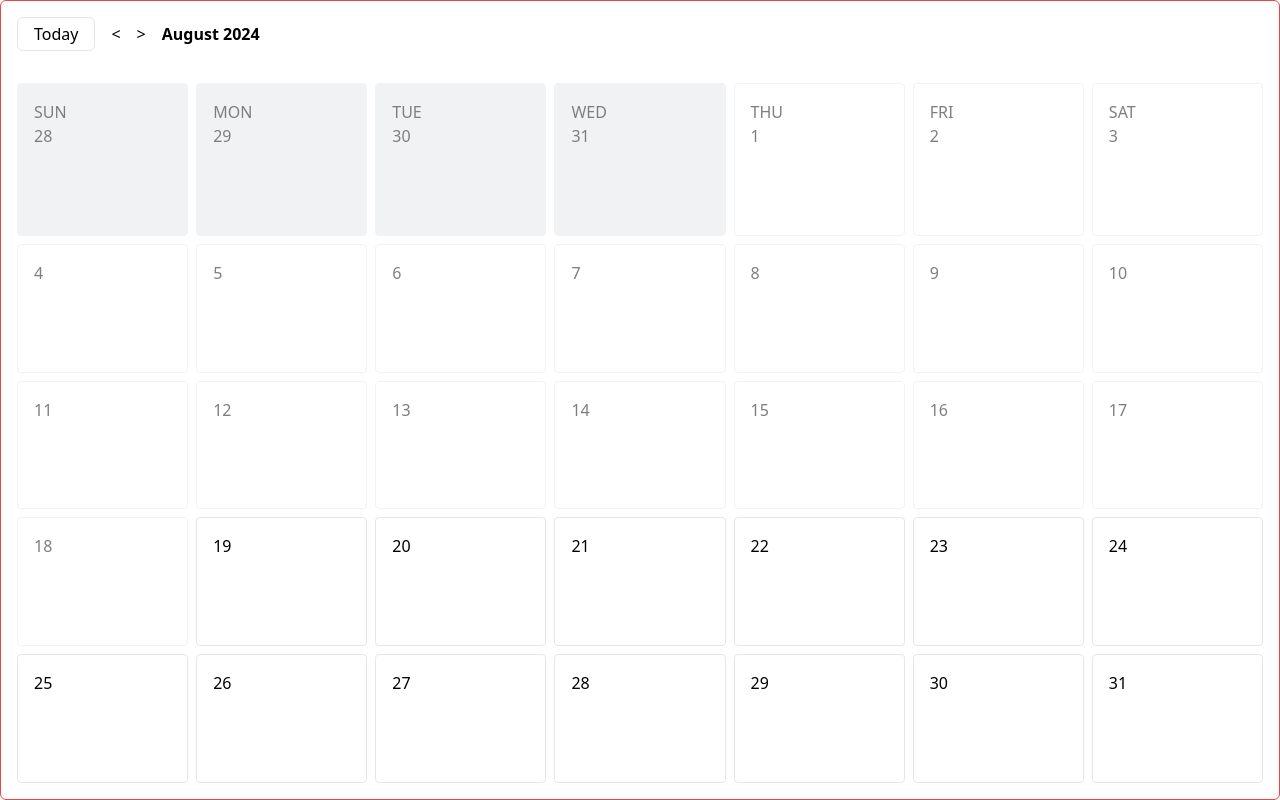
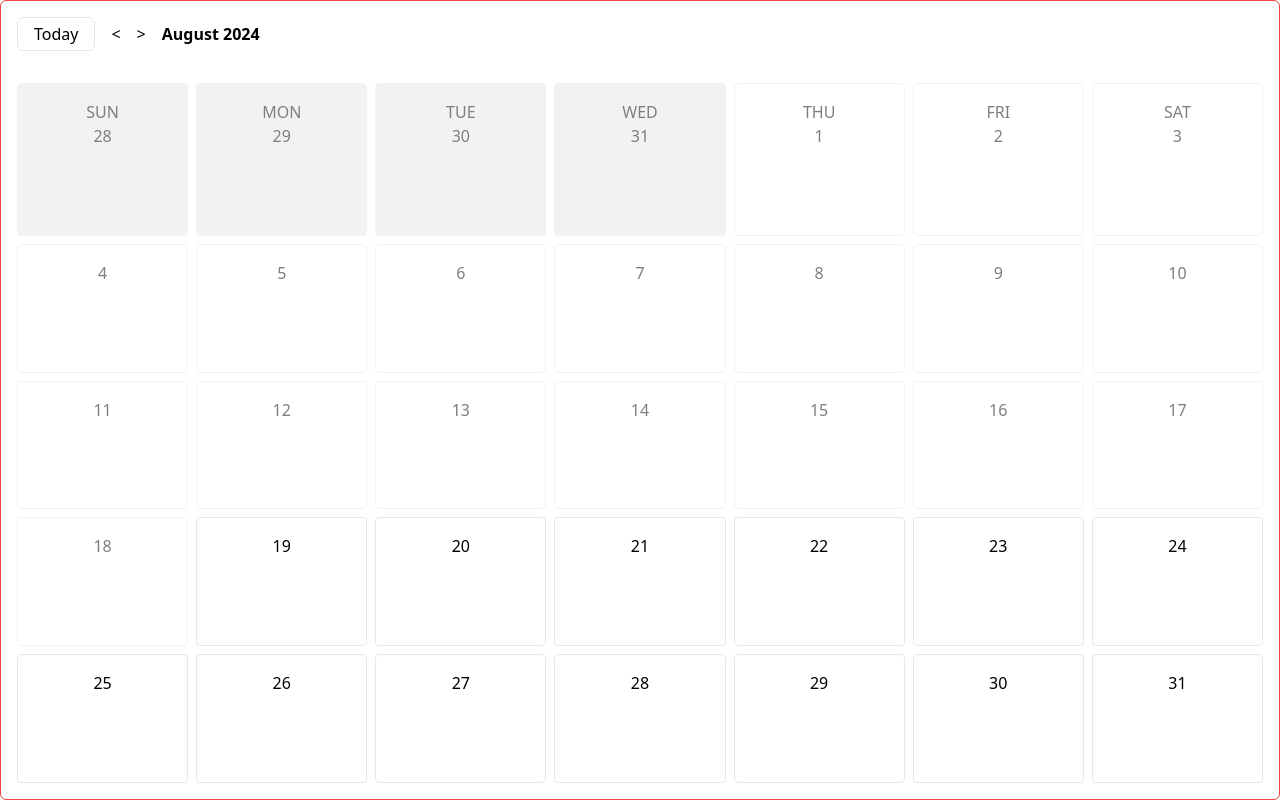
Before and after one commit to ScaxCodes/cc-calendar, a React (Vite) app: page / in a window 1280 px wide. Built offline with nearby package versions, Linux system fonts and the light colour scheme.

Commit message:
Add "+"-button visible on hover to each day in calendar

```diff
--- a/src/components/Calendar.tsx
+++ b/src/components/Calendar.tsx
@@ -88,9 +88,14 @@ function Month({ currentMonth }: { currentMonth: Date }) {
           return (
             <div
               key={index}
-              className={`rounded border p-4 ${backgroundClass} ${opacityClass}`}
+              className={`group relative rounded border p-4 text-center ${backgroundClass} ${opacityClass}`}
             >
+              {/* Render headers for the first row of the calendar */}
               <div>{index <= 6 && format(day, "EEE").toUpperCase()}</div>
+
+              <button className="absolute right-0 top-0 m-1 hidden h-6 w-6 rounded-full bg-blue-500 text-white hover:bg-blue-600 group-hover:block">
+                +
+              </button>
               <div>{format(day, "d")}</div>
             </div>
           );
```
